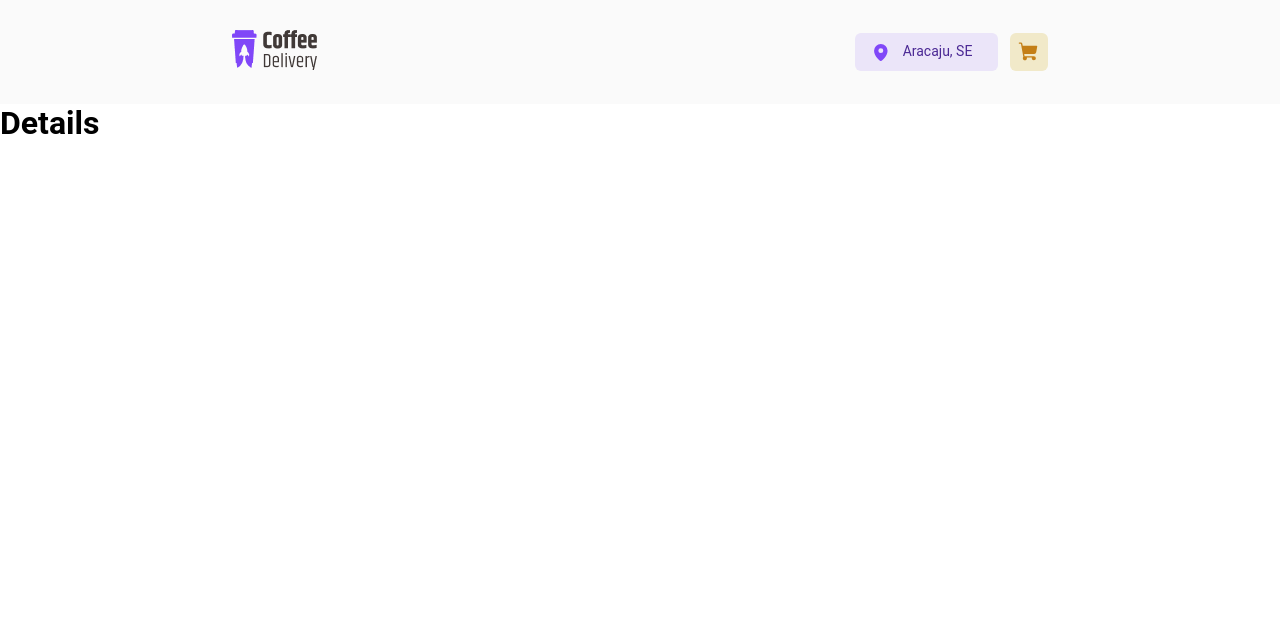
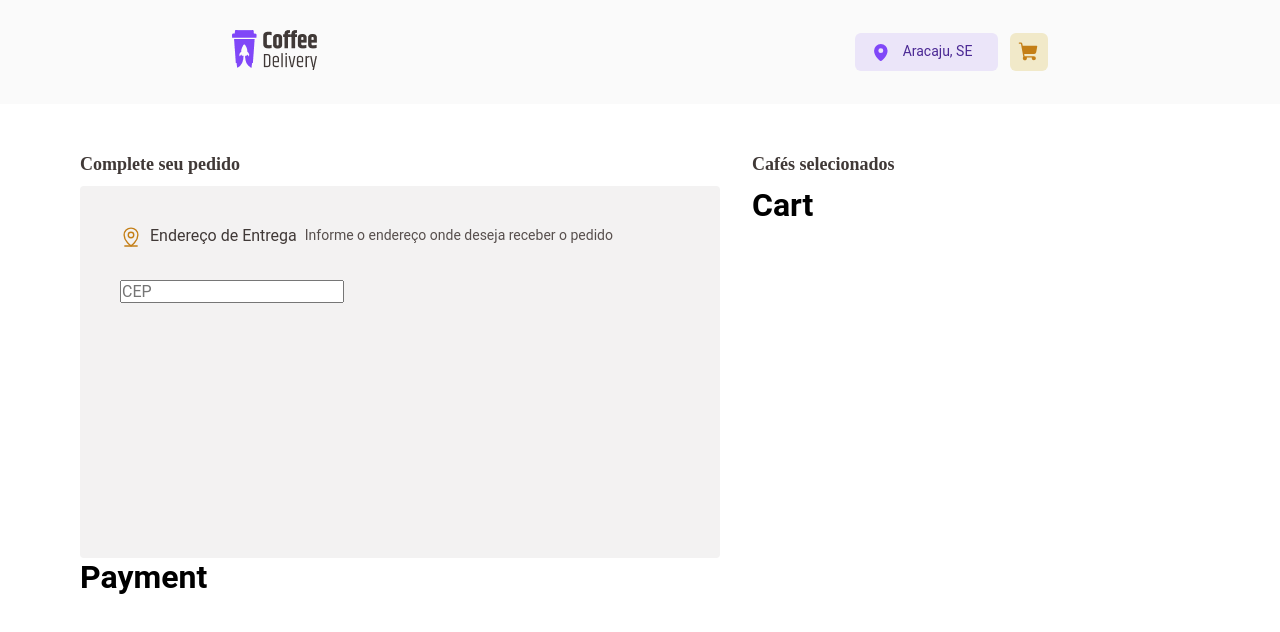
Before and after one commit to n-ndrd/react-coffee-delivery, a React (Vite) app: page /details in a window 1280 px wide. Shown: the top 632 px of the page. Built offline with nearby package versions, Linux system fonts and the light colour scheme.

Commit message:
New page of order details

```diff
--- /dev/null
+++ b/src/pages/Details/components/Cart/index.tsx
@@ -0,0 +1,5 @@
+export function Cart(){
+    return (
+        <h1>Cart</h1>
+    )
+}
--- /dev/null
+++ b/src/pages/Details/components/Form/index.tsx
@@ -0,0 +1,16 @@
+import { MapPinLine } from "phosphor-react";
+import { FormContainer, Header, Subtitle, Title } from "./styles";
+
+export function FormAddress() {
+	return (
+		<FormContainer>
+			<Header>
+				<MapPinLine size={22} />
+
+				<Title>Endereço de Entrega</Title>
+				<Subtitle>Informe o endereço onde deseja receber o pedido</Subtitle>
+			</Header>
+			<input type="text" placeholder="CEP" />
+		</FormContainer>
+	);
+}
--- /dev/null
+++ b/src/pages/Details/components/Form/styles.ts
@@ -0,0 +1,35 @@
+import styled from "styled-components";
+
+export const FormContainer = styled.div`
+    width: 640px;
+    height: 372px;
+    border-radius: 4px;
+    padding: 40px;
+    gap: 32px;
+
+    background-color: ${({ theme }) => theme["base-card"]};
+`;
+
+export const Header = styled.div`
+    margin-bottom: 2rem;
+    display: flex;
+    align-items: flex-start;
+    gap: 0.5rem;
+
+    svg {
+        color: ${({ theme }) => theme["yellow-dark"]}
+    }
+`;
+
+export const Title = styled.p`
+    font-weight: 400;
+    line-height: 1.3rem;
+    color: ${({ theme }) => theme["base-subtitle"]};
+`;
+
+export const Subtitle = styled.p`
+    font-weight: 400;
+    color: ${({ theme }) => theme["base-text"]};
+    font-size: 0.875rem;
+    line-height: 1.14rem;
+`;
--- /dev/null
+++ b/src/pages/Details/components/Payment/index.tsx
@@ -0,0 +1,3 @@
+export function Payment(){
+    return <h1>Payment</h1>
+}
--- a/src/pages/Details/index.tsx
+++ b/src/pages/Details/index.tsx
@@ -1,3 +1,21 @@
+import { Cart } from "./components/Cart";
+import { FormAddress } from "./components/Form";
+import { Payment } from "./components/Payment";
+import { Container, Title } from "./styles";
+
 export function Details() {
-	return <h1>Details</h1>;
+	return (
+		<Container>
+			<div>
+				<Title>Complete seu pedido</Title>
+				<FormAddress />
+				<Payment />
+			</div>
+
+			<div>
+				<Title>Cafés selecionados</Title>
+				<Cart />
+			</div>
+		</Container>
+	);
 }
--- /dev/null
+++ b/src/pages/Details/styles.ts
@@ -0,0 +1,33 @@
+import styled from "styled-components";
+
+export const Container = styled.form`
+    max-width: 70rem;
+    width: 97%;
+    margin: 2.5rem auto;
+
+    display: grid;
+    grid-template-columns: 1fr 28rem;
+    gap: 2rem;
+
+    @media (max-width: 1140px) {
+        grid-template-columns: 1fr;
+        overflow: hidden;
+    }
+
+
+`;
+
+export const Title = styled.h2`
+    width: 100%;
+    font-family: 'Baloo 2', cursive;
+    font-size: 18px;
+    font-weight: 800;
+    line-height: 41.6px;
+    color: ${({ theme }) => theme["base-subtitle"]};
+
+    @media (max-width: 500px) {
+      align-items: center;
+      padding: 10px;
+      font-size: 1.7rem;
+    }
+`;
--- a/src/pages/Home/components/CoffeeCard/index.tsx
+++ b/src/pages/Home/components/CoffeeCard/index.tsx
@@ -60,8 +60,6 @@ export function CoffeeCard({
 			price,
 			quantity: qtdCoffee
 		}
-		console.log("🚀 ~ addCoffeeInOrder ~ coffee:", coffee)
-
 
 		handleAddNewProduct(coffee);
 		setQtdCoffee(1);
```
